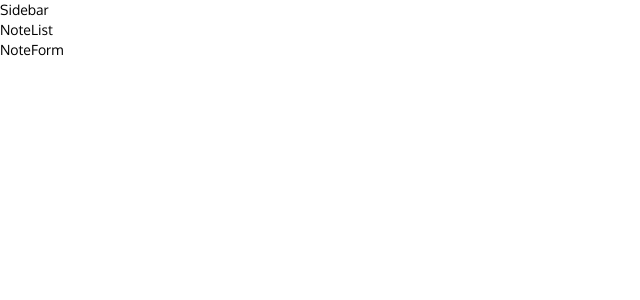
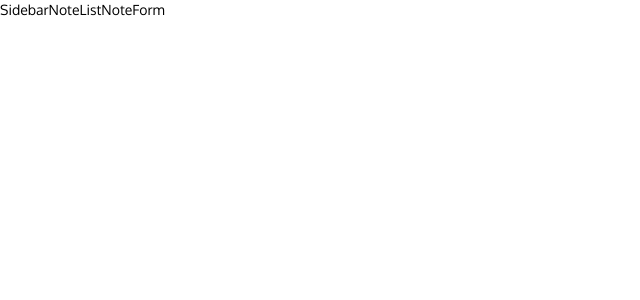
Before and after one commit to ritikamehta1/noteherder, a React (Create React App) app in the folder noteherder/: page / in a window 1280 px wide. Shown: the top 300 px of the page, without its empty margins (0-640 px from the left). Built offline with nearby package versions, Linux system fonts and the light colour scheme; a web font is replaced by a local one.

Commit message:
style main using css in js

```diff
--- a/noteherder/src/Main.js
+++ b/noteherder/src/Main.js
@@ -6,7 +6,7 @@ import NoteForm from './NoteForm'
 
 const Main = () => {
     return (
-        <div className="Main">
+        <div className="Main" style={style}>
             <Sidebar />
             <NoteList />
             <NoteForm />
@@ -14,4 +14,10 @@ const Main = () => {
     )
 }
 
+const style = {
+    display: 'flex',
+    height: '100vh',
+    alignItems: 'stretch',
+}
+
 export default Main
```
